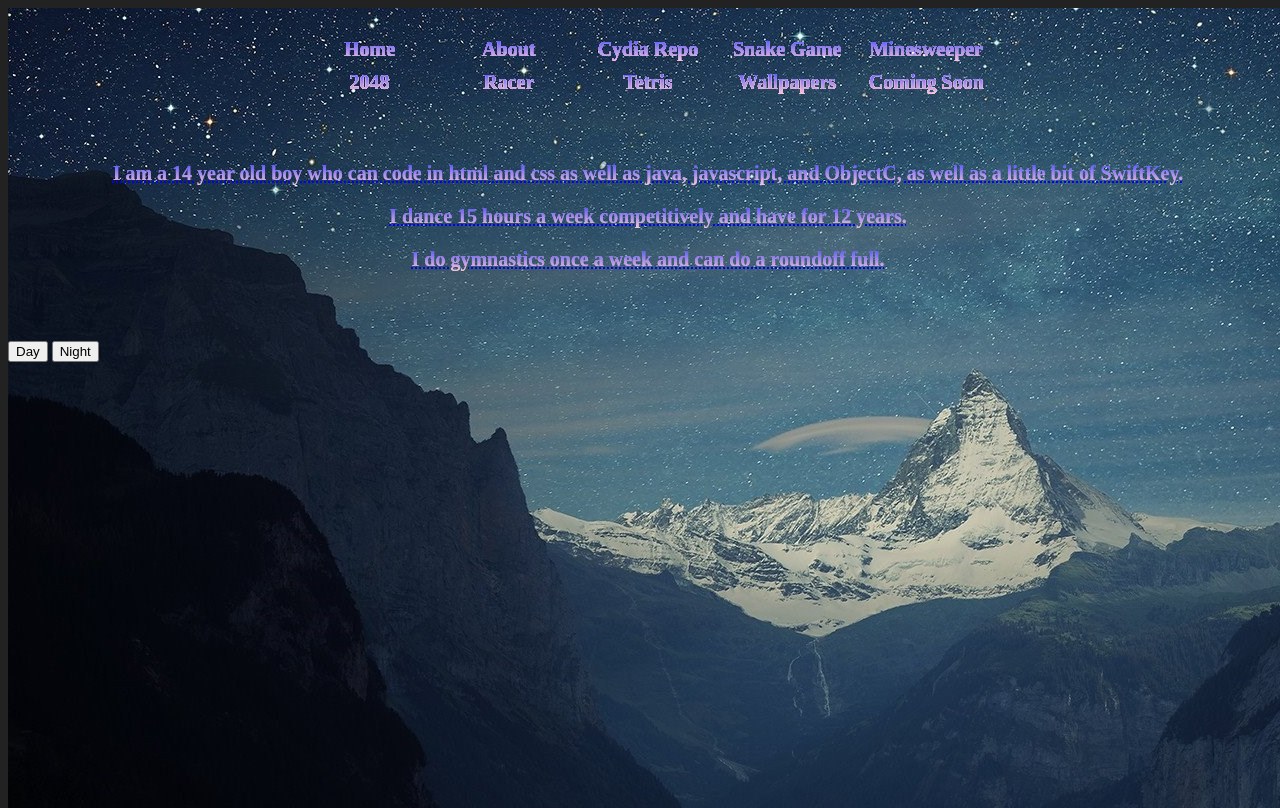
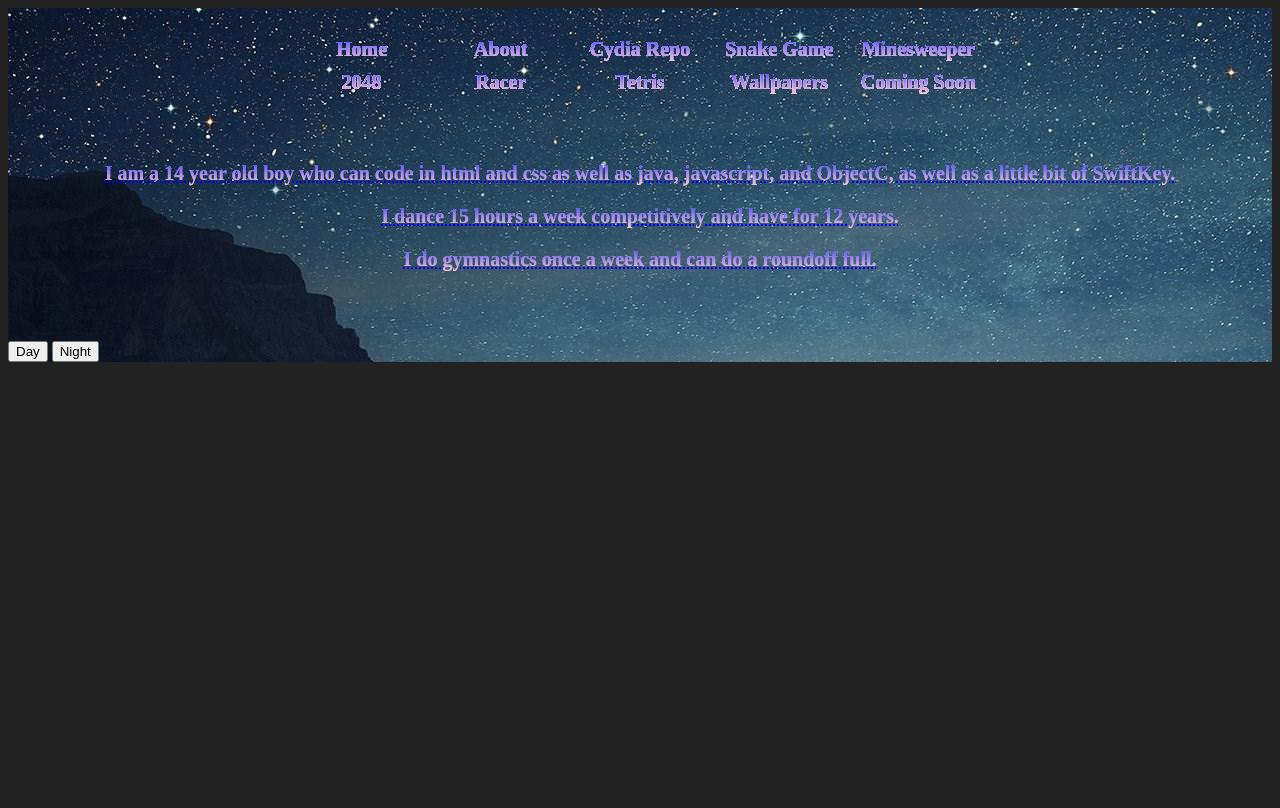
Before and after one commit to bennynottonson4/bennynottonson4.github.io, a PHP site: page /Custom1.html in a window 1280 px wide. After the commit the page ends 362 px from the top, so only its background shows below. Run offline with PHP 8.4, Linux system fonts and the light colour scheme; some libraries are stand-ins or nearby versions.

Commit message:
Update styles.css

```diff
--- a/styles.css
+++ b/styles.css
@@ -107,12 +107,7 @@ h3 {
 
 html,
 body {
-  max-width: 100%;
-  overflow-x: hidden;
   background-color: #222;
-  width: 100%;
-  height: 100%;
-  overflow: hidden;
 }
 
 .button_up {
```
